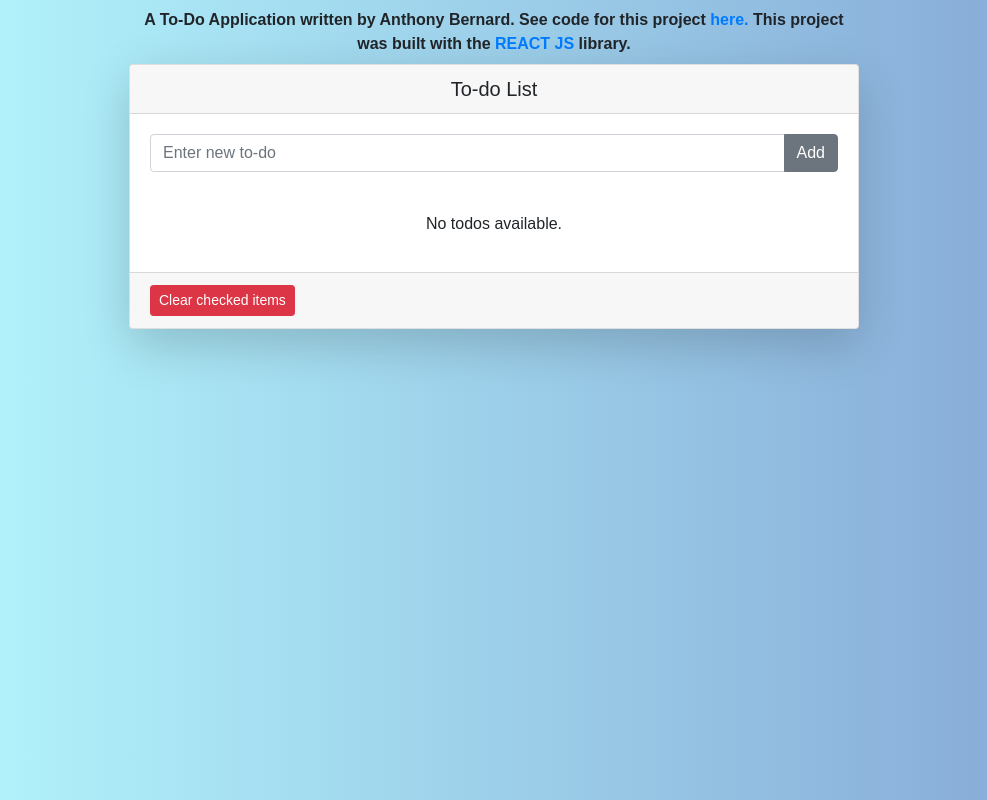
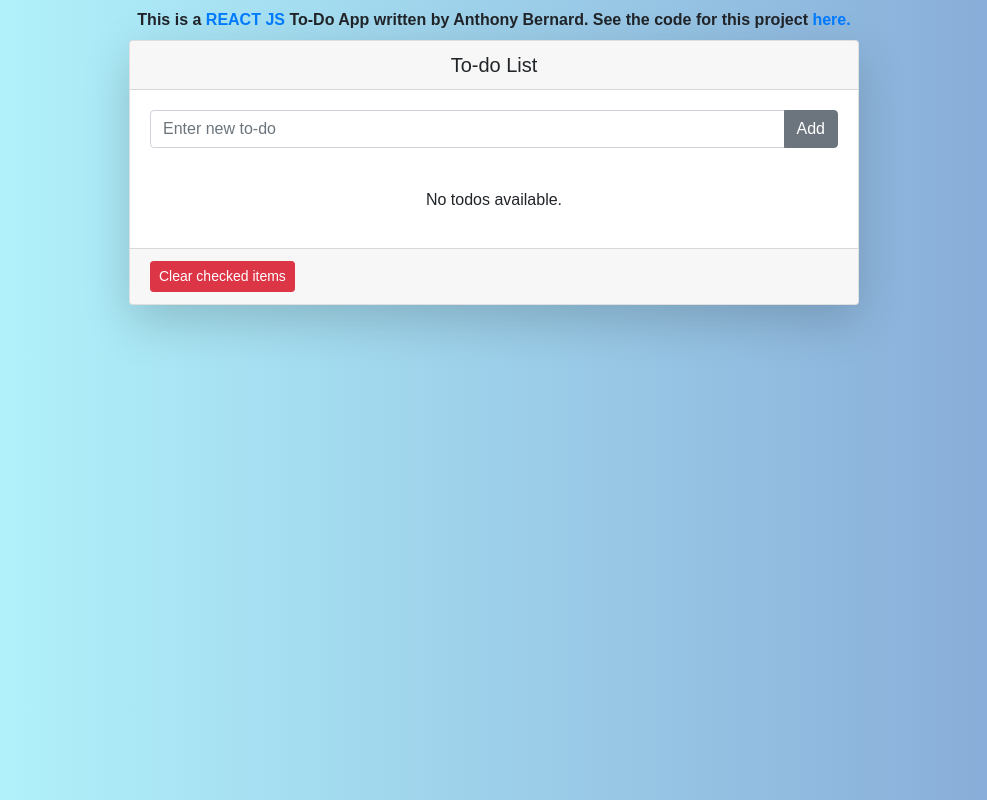
Before and after one commit to apb305/react-todo-app, a React (Create React App) app: page / in a window 1280 px wide. Shown: the whole page, without its empty margins (146-1133 px from the left). Built offline with nearby package versions, Linux system fonts and the light colour scheme.

Commit message:
minor changes

```diff
--- a/src/components/header.js
+++ b/src/components/header.js
@@ -4,18 +4,17 @@ function Header() {
   return (
     <div>
       <p className="my-2 text-center font-weight-bold">
-        A To-Do Application written by Anthony Bernard. See code for this project{" "}
+        This is a{" "}
+        <a href="https://reactjs.org/" target="noopener noreferrer">
+          REACT JS
+        </a>{" "}
+        To-Do App written by Anthony Bernard. See the code for this project{" "}
         <a
           href="https://github.com/apb305/react-todo-app"
           target="noopener noreferrer"
         >
           here.
-        </a>{" "}
-        This project was built with the{" "}
-        <a href="https://reactjs.org/" target="noopener noreferrer">
-          REACT JS
-        </a>{" "}
-        library.
+        </a>
       </p>
     </div>
   );
```
